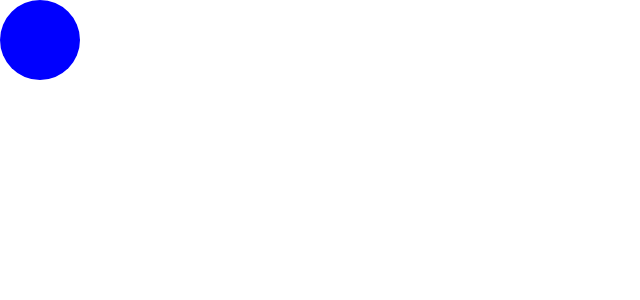
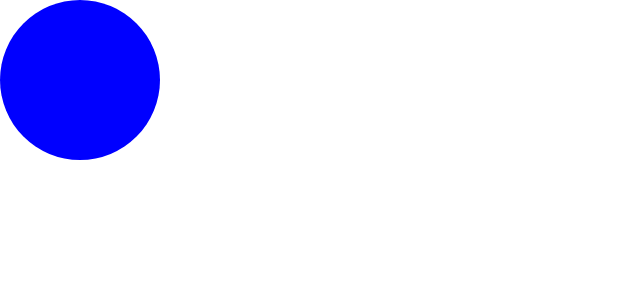
Before and after one commit to YunPC/component-styling, a React (Create React App) app in the folder styling-with-styled-components/: page / in a window 1280 px wide. Shown: the top 300 px of the page, without its empty margins (0-640 px from the left). Built offline with nearby package versions, Linux system fonts and the light colour scheme.

Commit message:
크기 옵션 추가(#3)

```diff
--- a/styling-with-styled-components/src/App.js
+++ b/styling-with-styled-components/src/App.js
@@ -6,10 +6,16 @@ const Circle = styled.div`
   height: 5rem;
   background: ${(props) => props.color};
   border-radius: 50%;
+  ${(props) =>
+    props.huge &&
+    `
+    width: 10rem;
+    height: 10rem;
+  `}
 `
 
 function App() {
-  return <Circle color="blue" />
+  return <Circle color="blue" huge />
 }
 
 export default App
```
